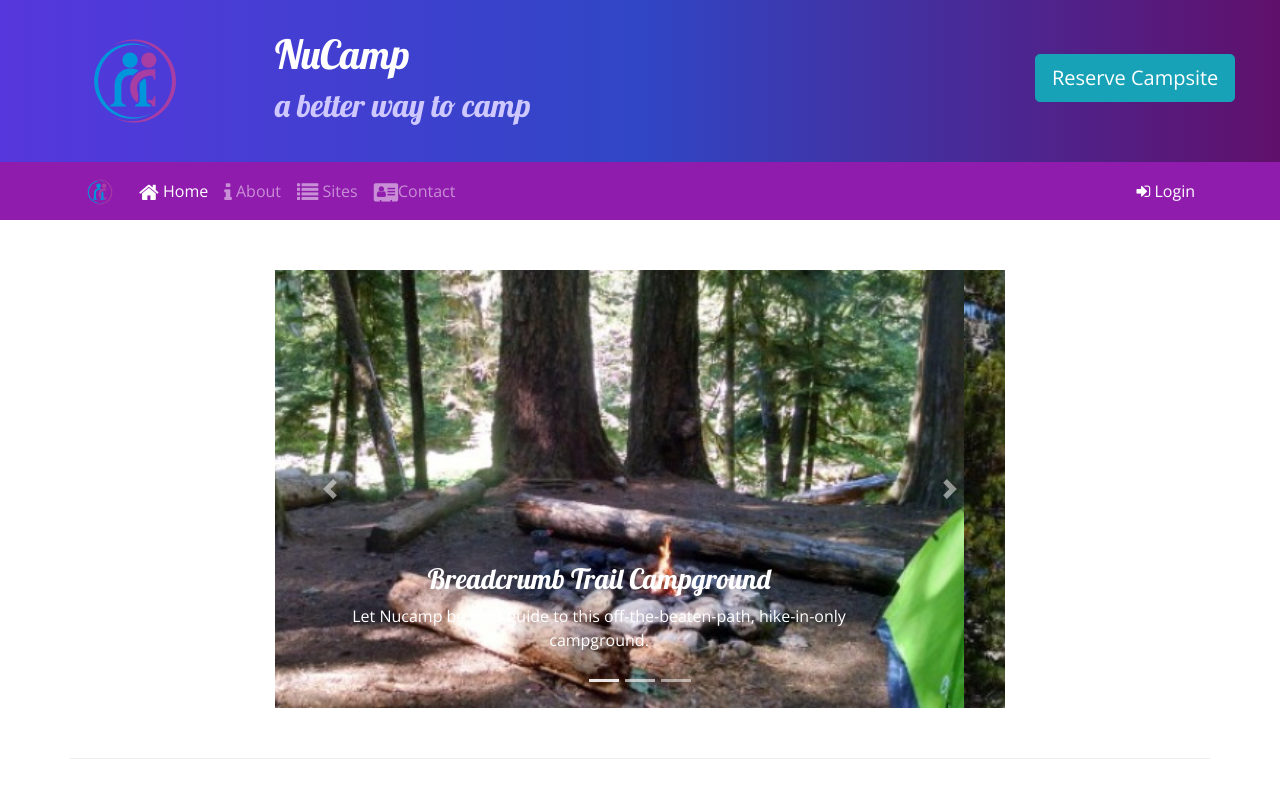
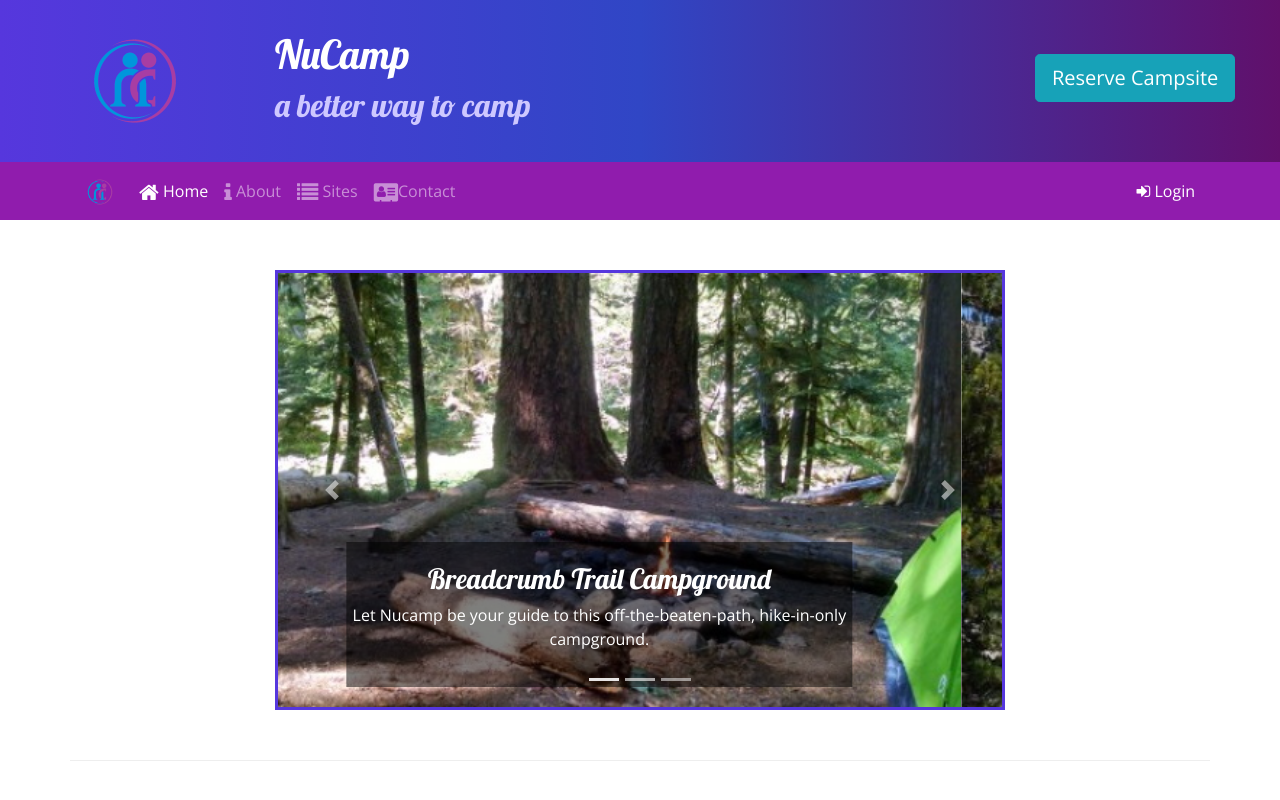
Before and after one commit to j-nathanson/camp-website, a website: page index.html in a window 1280 px wide. Shown: the top 800 px of the page. Drawn offline with nearby package versions, Linux system fonts and the light colour scheme.

Commit message:
added styling to the carousel in order to read the captions better

```diff
--- a/css/styles.css
+++ b/css/styles.css
@@ -38,7 +38,16 @@ header h2 {
   background-color: #901cad;
 }
 
-a, a:hover {
+a,
+a:hover {
   color: inherit;
   text-decoration: none;
 }
+
+.carousel-caption {
+  background-color: rgba(0, 0, 0, 0.5);
+}
+
+.carousel {
+  border: solid #5637dd;
+}
```
